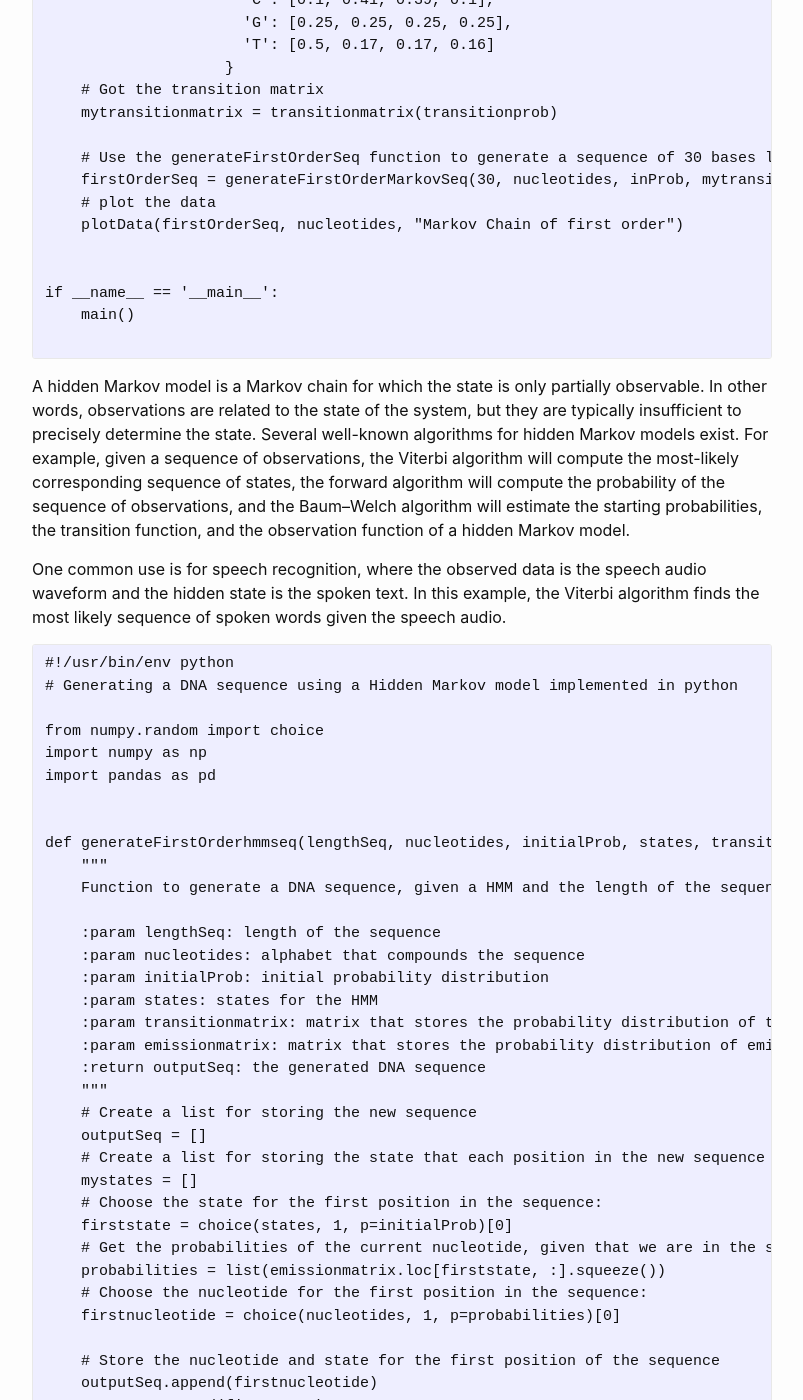
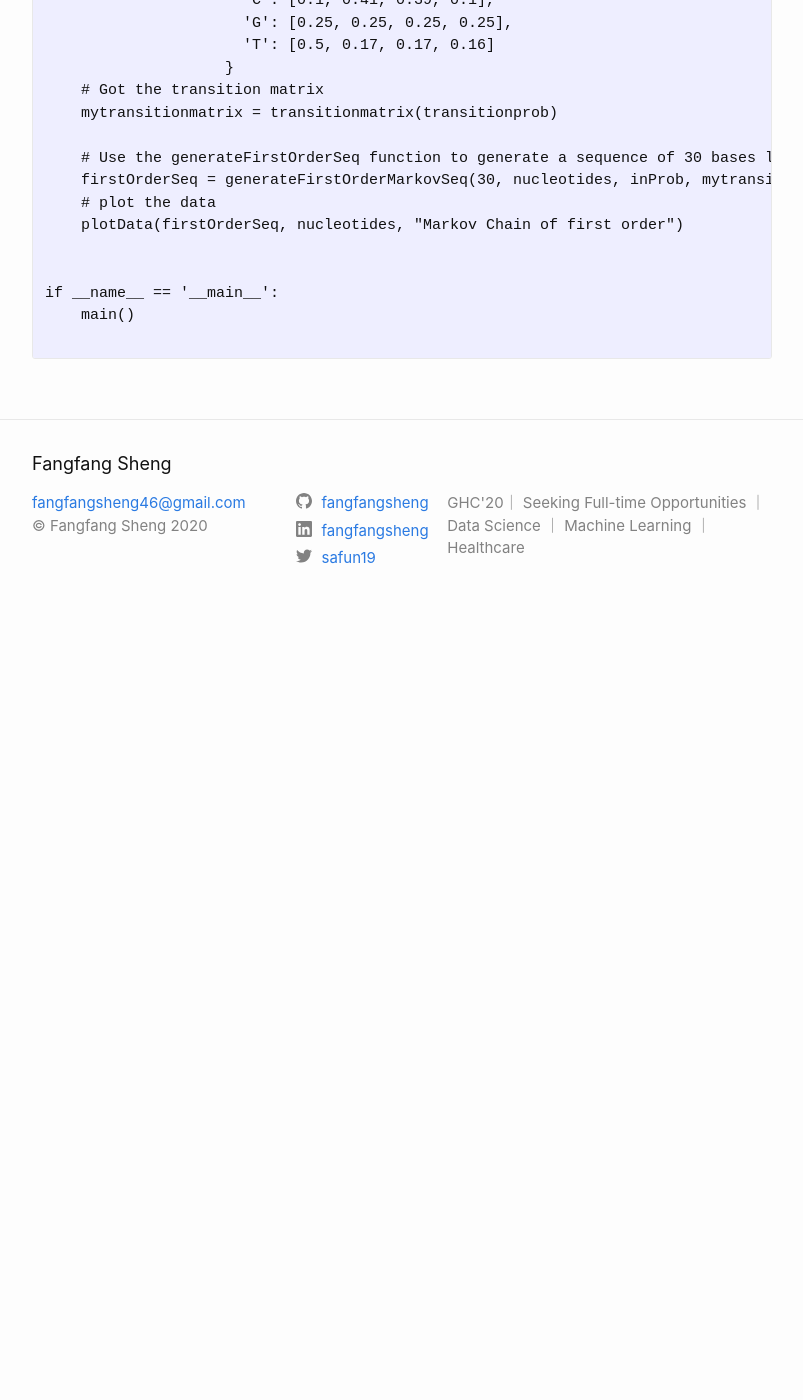
Before and after one commit to fangfangsheng/my-blog, a Jekyll site: the page built from _posts/2020-10-14-HMM-(1).markdown, in a window 1280 px wide and 1400 px high, scrolled down 2797 px. Shown: the whole window, without its empty margins (238-1041 px from the left). Built offline with Jekyll 4.4.1, drawn with Linux system fonts in a browser that asks for light colours; after the commit the page ends 3427 px from its top, so only the background shows below that; some of the changed text lies outside the part shown.

Commit message:
remove duplicated info

````diff
--- a/_posts/2020-10-14-HMM-(1).markdown
+++ b/_posts/2020-10-14-HMM-(1).markdown
@@ -132,89 +132,3 @@ if __name__ == '__main__':
     main()
 
 ```
-
-
-A hidden Markov model is a Markov chain for which the state is only partially observable. In other words, observations are related to the state of the system, but they are typically insufficient to precisely determine the state. Several well-known algorithms for hidden Markov models exist. For example, given a sequence of observations, the Viterbi algorithm will compute the most-likely corresponding sequence of states, the forward algorithm will compute the probability of the sequence of observations, and the Baum–Welch algorithm will estimate the starting probabilities, the transition function, and the observation function of a hidden Markov model.
-
-One common use is for speech recognition, where the observed data is the speech audio waveform and the hidden state is the spoken text. In this example, the Viterbi algorithm finds the most likely sequence of spoken words given the speech audio.
-
-
-
-```{python}
-#!/usr/bin/env python
-# Generating a DNA sequence using a Hidden Markov model implemented in python
-
-from numpy.random import choice
-import numpy as np
-import pandas as pd
-
-
-def generateFirstOrderhmmseq(lengthSeq, nucleotides, initialProb, states, transitionmatrix, emissionmatrix):
-    """
-    Function to generate a DNA sequence, given a HMM and the length of the sequence to be generated.
-
-    :param lengthSeq: length of the sequence
-    :param nucleotides: alphabet that compounds the sequence
-    :param initialProb: initial probability distribution
-    :param states: states for the HMM
-    :param transitionmatrix: matrix that stores the probability distribution of transitions
-    :param emissionmatrix: matrix that stores the probability distribution of emissions
-    :return outputSeq: the generated DNA sequence
-    """
-    # Create a list for storing the new sequence
-    outputSeq = []
-    # Create a list for storing the state that each position in the new sequence
-    mystates = []
-    # Choose the state for the first position in the sequence:
-    firststate = choice(states, 1, p=initialProb)[0]
-    # Get the probabilities of the current nucleotide, given that we are in the state "firststate":
-    probabilities = list(emissionmatrix.loc[firststate, :].squeeze())
-    # Choose the nucleotide for the first position in the sequence:
-    firstnucleotide = choice(nucleotides, 1, p=probabilities)[0]
-
-    # Store the nucleotide and state for the first position of the sequence
-    outputSeq.append(firstnucleotide)
-    mystates.append(firststate)
-
-    for i in range(1, lengthSeq):
-        prevstate = mystates[i-1]
-        # Get the probabilities of the current state
-        # given that the previous nucleotide was generated by state "prevstate"
-        stateprobs = list(transitionmatrix.loc[prevstate, : ].squeeze())
-
-        # Choose the state for the ith position in the sequence:
-        state = choice(states, 1, p=stateprobs)[0]
-        # Get the probabilities of the current nucleotide, given that we are in the state "state":
-        probabilities = list(emissionmatrix.loc[state, :].squeeze())
-        # Choose the nucleotide for the ith position in the sequence:
-        nucleotide = choice(nucleotides, 1, p=probabilities)[0]
-        # Store the nucleotide and state for the current position of the sequence
-        outputSeq.append(nucleotide)
-        mystates.append(state)
-
-    for i in range(lengthSeq):
-        print(f'Position {i}, State {mystates[i]}, Nucleotide = {outputSeq[i]} ')
-
-    return outputSeq
-
-
-def main():
-    lengthSeq = 15
-    nucleotides = ["A", "C", "G", "T"]
-    initialProb = [0.5, 0.5]
-    states = ["AT-rich", "GC-rich"]
-    ATrichprobs = [0.7, 0.3]
-    GCrichprobs = [0.1, 0.9]
-    theTransitionMatrix = pd.DataFrame([ATrichprobs, GCrichprobs], columns=states, index=states)
-    ATrichstateprobs = [0.39, 0.1, 0.1, 0.41]
-    GCrichstateprobs = [0.1, 0.41, 0.39, 0.1]
-    theEmissionMatrix = pd.DataFrame([ATrichstateprobs, GCrichstateprobs], columns=nucleotides, index=states)
-    hmmfirstOrderSeq = generateFirstOrderhmmseq(lengthSeq, nucleotides, initialProb, states, \
-                                                theTransitionMatrix, theEmissionMatrix)
-    print(hmmfirstOrderSeq)
-
-
-if __name__ == '__main__':
-    main()
-
-```
````
